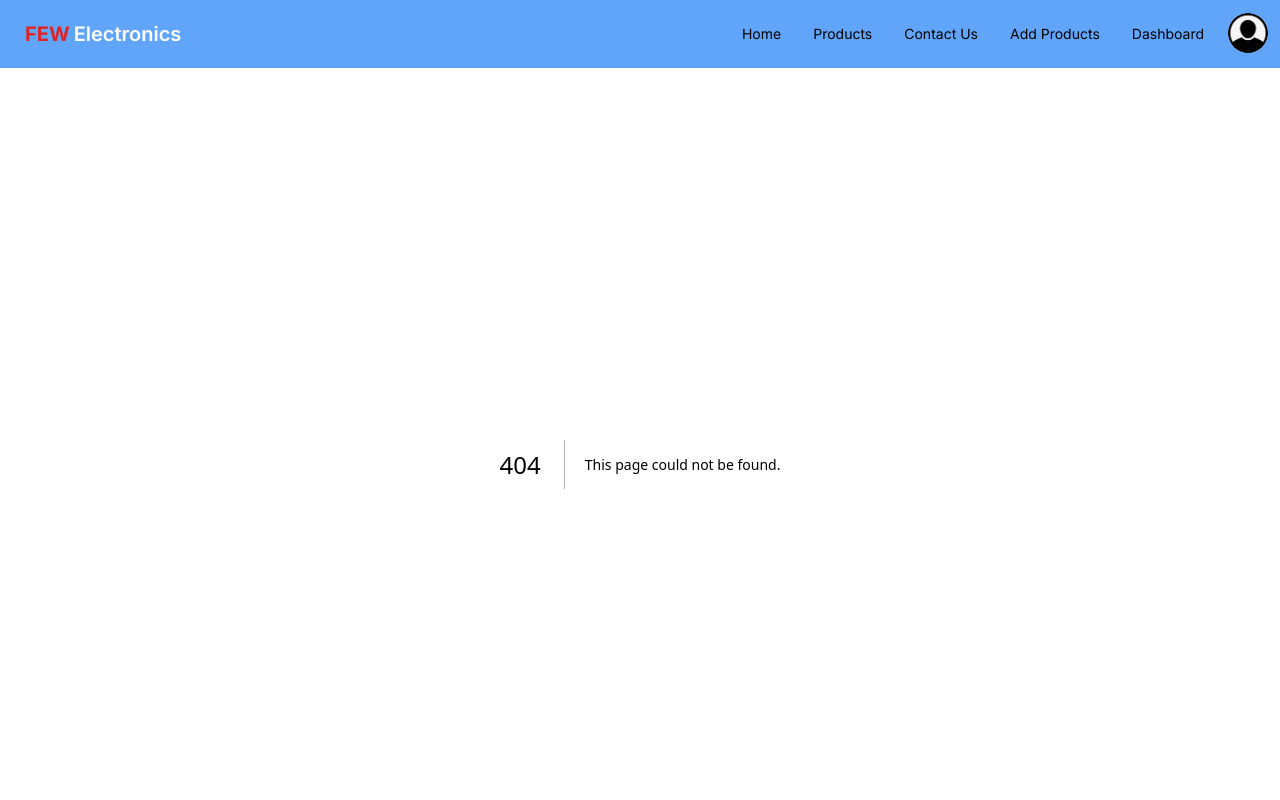
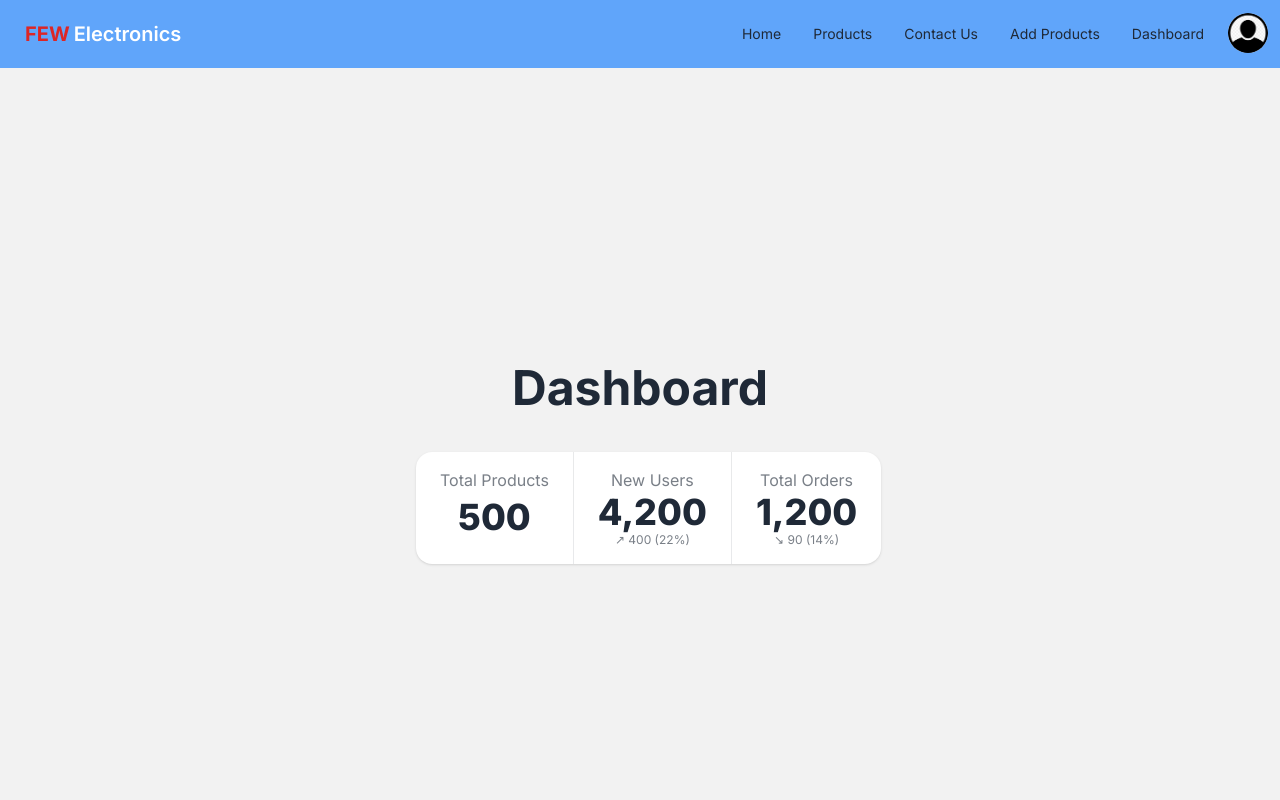
Before and after one commit to muazkhalid936/Few-App, a Next.js app: page /dashboard in a window 1280 px wide. Before the commit this address had no page. Shown: the top 800 px of the page. Built offline with nearby package versions, Linux system fonts and the light colour scheme.

Commit message:
Revert "remove a page"
This reverts commit 578be07cfbee39d110114901ed498cf006e770fe.

```diff
--- /dev/null
+++ b/app/dashboard/layout.js
@@ -0,0 +1,14 @@
+export const metadata = {
+  title: "Dashboard",
+  description: "Created By Majo",
+  metadataBase: new URL('https://next-learn-dashboard.vercel.sh'),
+
+};
+
+export default function Layout({ children }) {
+  return (
+    <>
+      <main>{children}</main>
+    </>
+  );
+}
--- /dev/null
+++ b/app/dashboard/page.js
@@ -0,0 +1,35 @@
+import React from "react";
+
+export const Dashboard = () => {
+  return (
+    <>
+      <div className="hero min-h-screen bg-base-200">
+        <div className="hero-content text-center">
+          <div className="max-w-md">
+            <h1 className="text-5xl font-bold">Dashboard</h1>
+            <div className="stats stats-vertical lg:stats-horizontal mt-10 shadow">
+              <div className="stat">
+                <div className="stat-title">Total Products</div>
+                <div className="stat-value">500</div>
+                <div className="stat-desc"></div>
+              </div>
+
+              <div className="stat">
+                <div className="stat-title">New Users</div>
+                <div className="stat-value">4,200</div>
+                <div className="stat-desc">↗︎ 400 (22%)</div>
+              </div>
+
+              <div className="stat">
+                <div className="stat-title">Total Orders</div>
+                <div className="stat-value">1,200</div>
+                <div className="stat-desc">↘︎ 90 (14%)</div>
+              </div>
+            </div>
+          </div>
+        </div>
+      </div>
+    </>
+  );
+};
+export default Dashboard;
```
